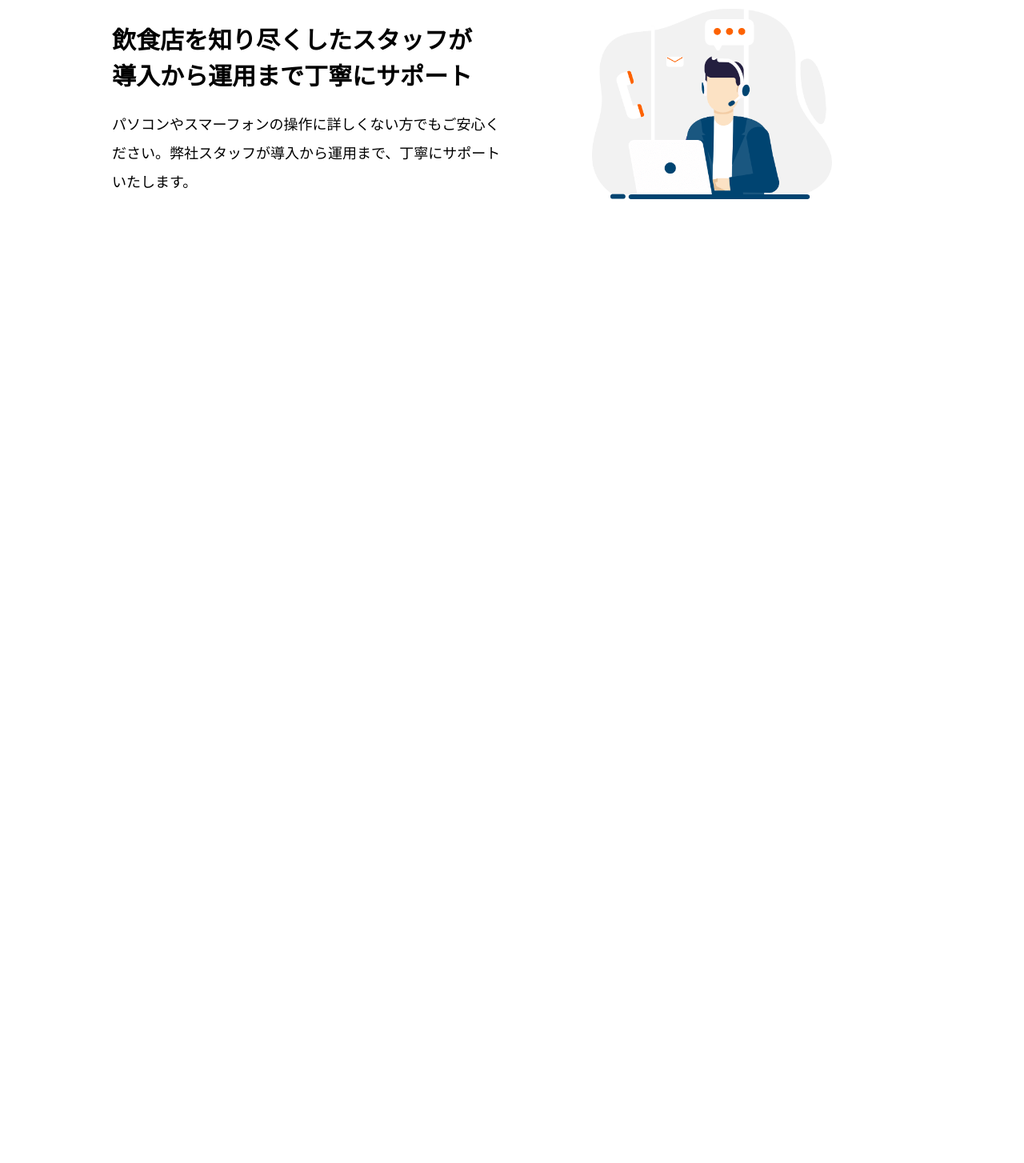
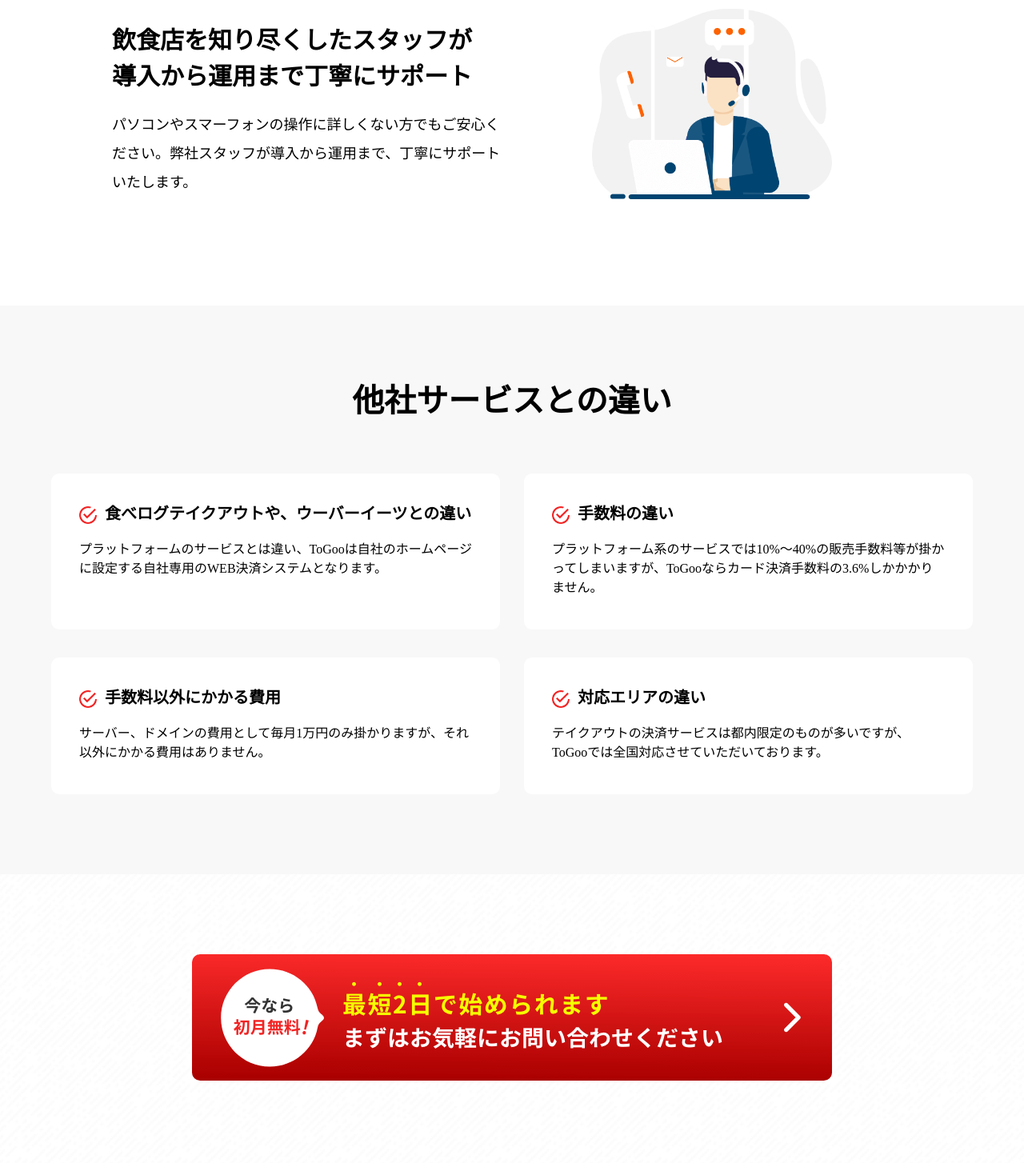
Before and after one commit to ogihiro/togoo, a plain HTML site: page index.html in a window 1280 px wide. Shown: the part 4355-5809 px from the top of the page at 80% size. Before the commit the page ends 4737 px from the top, so only its background shows below. Drawn offline with nearby package versions, Linux system fonts and the light colour scheme.

Commit message:
違い部分完了

```diff
--- a/index.html
+++ b/index.html
@@ -215,6 +215,56 @@
         </section>
       </div>
     </article>
+    <article class="section-wrapper difference-wrapper bg-gray">
+      <div class="section-inner difference-inner">
+        <div class="title-box difference-title-box">
+          <h2 class="title difference-title">他社サービスとの違い</h2>
+        </div>
+        <div class="difference-content-container">
+          <section class="difference-content">
+            <h3 class="difference-content-title">
+              食べログテイクアウトや、ウーバーイーツとの違い
+            </h3>
+            <p class="difference-content-text">
+              プラットフォームのサービスとは違い、ToGooは自社のホームページに設定する自社専用のWEB決済システムとなります。
+            </p>
+          </section>
+          <section class="difference-content">
+            <h3 class="difference-content-title">
+              手数料の違い
+            </h3>
+            <p class="difference-content-text">
+              プラットフォーム系のサービスでは10%～40%の販売手数料等が掛かってしまいますが、ToGooならカード決済手数料の3.6%しかかかりません。
+            </p>
+          </section>
+          <section class="difference-content">
+            <h3 class="difference-content-title">
+              手数料以外にかかる費用
+            </h3>
+            <p class="difference-content-text">
+              サーバー、ドメインの費用として毎月1万円のみ掛かりますが、それ以外にかかる費用はありません。
+            </p>
+          </section>
+          <section class="difference-content">
+            <h3 class="difference-content-title">
+              対応エリアの違い
+            </h3>
+            <p class="difference-content-text">
+              テイクアウトの決済サービスは都内限定のものが多いですが、ToGooでは全国対応させていただいております。
+            </p>
+          </section>
+        </div>
+      </div>
+    </article>
+    <div class="cv-wrapper bg-stripe cv-wrapper-middle">
+      <div class="cv-inner">
+        <picture>
+          <source media="(min-width: 768px)" srcset="images/btn_cv_pc.png">
+          <source media="(max-width: 767px)" srcset="images/btn_cv_sp@2x.png">
+          <img src="images/btn_cv_pc.png" alt="最短2日でスタート まずはお気軽にお問い合わせください">
+        </picture>
+      </div>
+    </div>
   </main>
   <!--/main-->
   <script src="js/origin.js"></script>
--- /dev/null
+++ b/sass/_difference.scss
@@ -0,0 +1,69 @@
+/*------------------------------------------------------
+他社サービスとの違い
+/*-----------------------------------------------------*/
+.difference-title-box {
+  margin-bottom: 30px;
+  @include pc {
+    margin-bottom: 70px;
+  }
+}
+
+.difference-content-container {
+  display: flex;
+  flex-wrap: wrap;
+  justify-content: space-between;
+}
+
+.difference-content {
+  background: #fff;
+  padding: 20px 15px;
+  border-radius: 10px;
+  @include pc {
+    width: calc(100% / 2 - 15px);
+    padding: 40px 35px;
+  }
+
+  &:not(:last-child) {
+    margin-bottom: 15px;
+    @include pc {
+      margin-bottom: 35px;
+    }
+  }
+  &:nth-last-child(2) {
+    @include pc {
+      margin-bottom: 0;
+    }
+  }
+  &-title {
+    font-size: 1.6rem;
+    margin-bottom: 15px;
+    padding-left: 2em;
+    text-indent: -2em;
+    @include pc {
+      font-size: 2rem;
+      margin-bottom: 20px;
+    }
+    &:before {
+      content: "";
+      background-image: url("/images/icon_check_red@2x.png");
+      width: 22px;
+      height: 22px;
+      display: inline-block;
+      background-size: contain;
+      vertical-align: middle;
+      margin-right: 5px;
+    }
+  }
+  &-text {
+    line-height: 1.5;
+  }
+}
+
+.cv-wrapper-middle {
+  padding-top: 50px;
+  padding-bottom: 50px;
+  @include pc {
+    padding-top: 100px;
+    padding-bottom: 100px;
+  }
+}
--- a/sass/_reason.scss
+++ b/sass/_reason.scss
@@ -48,9 +48,10 @@
   }
   &-text {
     margin-bottom: 10px;
-    line-height: 2;
+    line-height: 1.5;
     @include pc {
       font-size: 1.8rem;
+      line-height: 2;
     }
   }
   &-caution {
--- a/sass/style.scss
+++ b/sass/style.scss
@@ -31,6 +31,7 @@
 
 @import "_cando.scss";
 @import "_reason.scss";
+@import "_difference.scss";
 
 /*------------------------------------------------------
 リードコンテンツ
```
Also changed, not shown: css/style.css, 1 other file.
